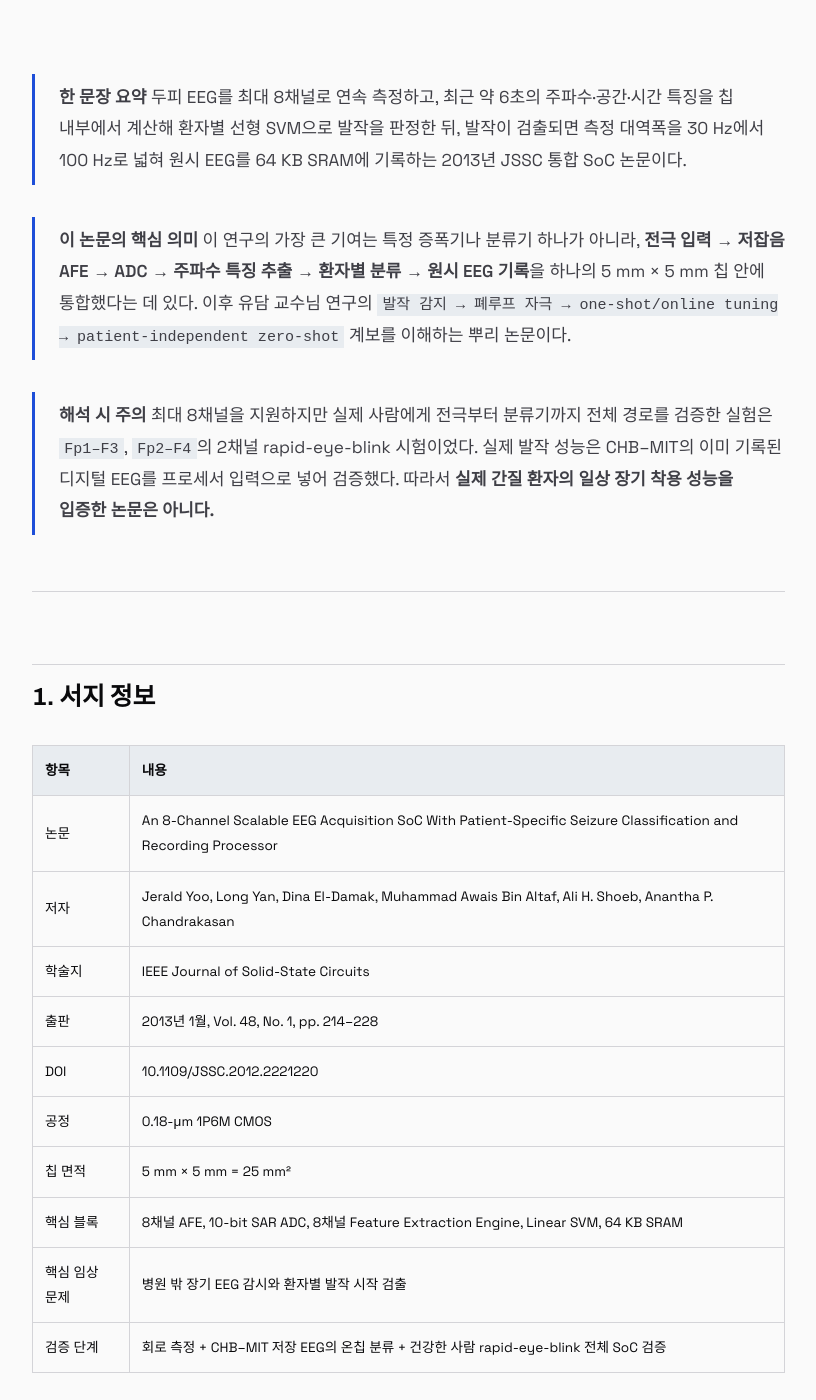
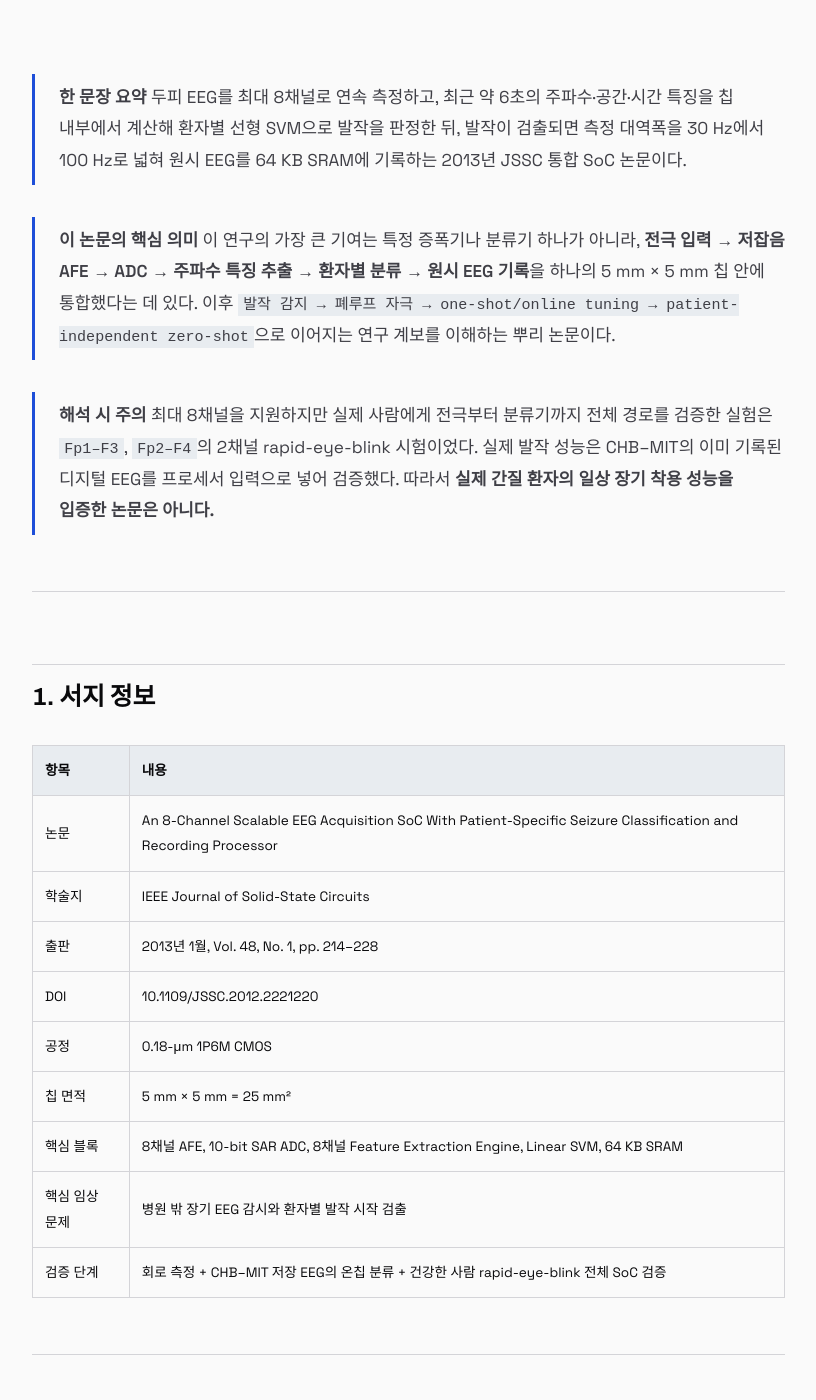
Before and after one commit to oops-lobster/oops-lobster.github.io, a Jekyll site: the page built from _reviews/eeg-seizure-classification-soc.md, in a window 1280 px wide and 1400 px high, scrolled down 887 px. Shown: the whole window, without its empty margins (183-999 px from the left). Built offline with Jekyll 4.4.1, drawn with Linux system fonts in a browser that asks for light colours; some of the changed text lies outside the part shown.

Commit message:
Remove direct professor references (#16)
Remove direct name references from public paper-review content while preserving source titles, journals, and DOI links.

```diff
--- a/_reviews/eeg-seizure-classification-soc.md
+++ b/_reviews/eeg-seizure-classification-soc.md
@@ -23,7 +23,7 @@ tags:
 > 두피 EEG를 최대 8채널로 연속 측정하고, 최근 약 6초의 주파수·공간·시간 특징을 칩 내부에서 계산해 환자별 선형 SVM으로 발작을 판정한 뒤, 발작이 검출되면 측정 대역폭을 30 Hz에서 100 Hz로 넓혀 원시 EEG를 64 KB SRAM에 기록하는 2013년 JSSC 통합 SoC 논문이다.
 
 > **이 논문의 핵심 의미**
-> 이 연구의 가장 큰 기여는 특정 증폭기나 분류기 하나가 아니라, **전극 입력 → 저잡음 AFE → ADC → 주파수 특징 추출 → 환자별 분류 → 원시 EEG 기록**을 하나의 5 mm × 5 mm 칩 안에 통합했다는 데 있다. 이후 유담 교수님 연구의 `발작 감지 → 폐루프 자극 → one-shot/online tuning → patient-independent zero-shot` 계보를 이해하는 뿌리 논문이다.
+> 이 연구의 가장 큰 기여는 특정 증폭기나 분류기 하나가 아니라, **전극 입력 → 저잡음 AFE → ADC → 주파수 특징 추출 → 환자별 분류 → 원시 EEG 기록**을 하나의 5 mm × 5 mm 칩 안에 통합했다는 데 있다. 이후 `발작 감지 → 폐루프 자극 → one-shot/online tuning → patient-independent zero-shot`으로 이어지는 연구 계보를 이해하는 뿌리 논문이다.
 
 > **해석 시 주의**
 > 최대 8채널을 지원하지만 실제 사람에게 전극부터 분류기까지 전체 경로를 검증한 실험은 `Fp1–F3`, `Fp2–F4`의 2채널 rapid-eye-blink 시험이었다. 실제 발작 성능은 CHB–MIT의 이미 기록된 디지털 EEG를 프로세서 입력으로 넣어 검증했다. 따라서 **실제 간질 환자의 일상 장기 착용 성능을 입증한 논문은 아니다.**
@@ -35,7 +35,6 @@ tags:
 | 항목 | 내용 |
 |---|---|
 | 논문 | An 8-Channel Scalable EEG Acquisition SoC With Patient-Specific Seizure Classification and Recording Processor |
-| 저자 | Jerald Yoo, Long Yan, Dina El-Damak, Muhammad Awais Bin Altaf, Ali H. Shoeb, Anantha P. Chandrakasan |
 | 학술지 | IEEE Journal of Solid-State Circuits |
 | 출판 | 2013년 1월, Vol. 48, No. 1, pp. 214–228 |
 | DOI | 10.1109/JSSC.2012.2221220 |
@@ -1285,7 +1284,7 @@ seizure status → bandwidth
 
 ---
 
-## 21. 유담 교수님께 확인할 질문
+## 21. 후속 연구를 위해 확인할 질문
 
 1. 이 연구에서 8채널의 위치는 어떤 임상적·알고리즘적 기준으로 정했는가?
 2. 환자별 electrode/channel selection까지 통합하려는 시도가 당시에도 있었는가?
```
Also changed, not shown: _reviews/body-coupled-power.md (+2 -3 lines), _reviews/closed-loop-seizure-stimulation-soc.md (+4 -4 lines), _reviews/concurrent-bcp-bcc.md (+1 -3 lines), _reviews/skinecg.md (+0 -2 lines).
